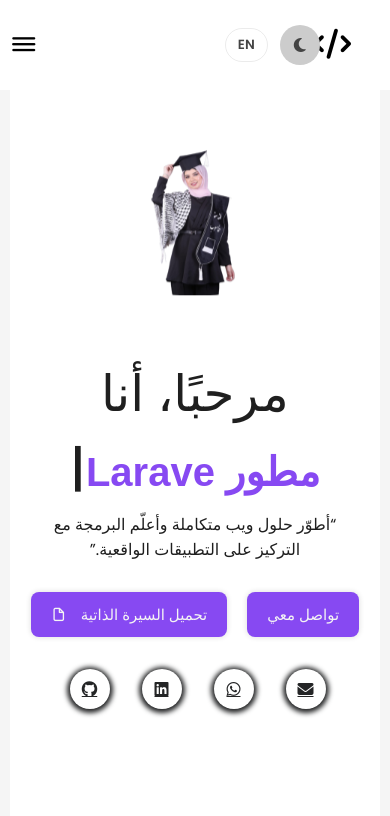
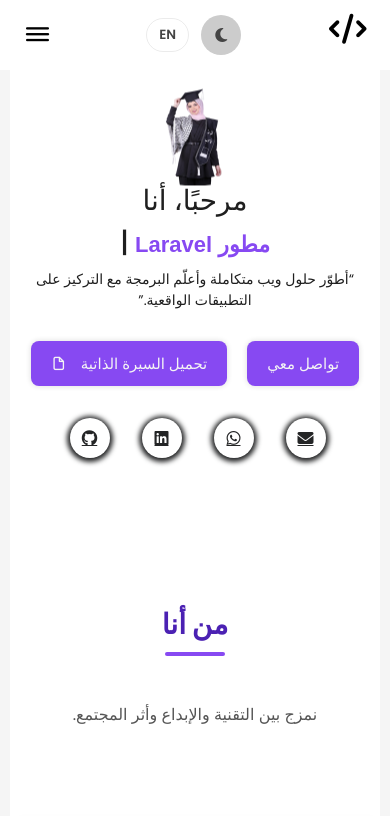
Before and after one commit to mays-alkhalil/Portfolio-React, a React (Create React App) app: page / in a window 390 px wide. Shown: the top 816 px of the page. Built offline with nearby package versions, Linux system fonts and the light colour scheme; a web font is replaced by a local one.

Commit message:
Improve responsive layout for mobile and tablet

```diff
--- a/src/components/styles/style.css
+++ b/src/components/styles/style.css
@@ -115,7 +115,8 @@
 .nav_menu_list{
     display: flex;
     /* بنعرضوا بشكل صف */
-    column-gap: -30px;
+    gap: 16px;
+    align-items: center;
     /* العناصر راح تداخل شوي */
 
 }
@@ -164,65 +165,65 @@
     background: var(--first-color);
 
 }
-/* التصميم الافتراضي */
-.nav-menu {
-    display: block; /* أخفِ القائمة افتراضيًا */
-  }
+@media (max-width: 1024px) {
+    nav {
+        padding-inline: 6vw;
+    }
 
-  .nav-menu.active {
-    display: flex; /* أظهر القائمة عند تفعيلها */
+    .nav-link {
+        padding-inline: 10px;
+    }
+}
 
-  }
+@media (max-width: 900px) {
+    nav {
+        height: 70px;
+        line-height: 70px;
+    }
 
-
-
-
-
-
-  /* الشاشات الصغيرة (مثلاً الهواتف المحمولة) */
-  @media (max-width: 768px) {
     .nav-menu {
-      top: 50px; /* مسافة أصغر */
-      width: 100%; /* تأخذ عرض الجهاز */
-      left: 0; /* ابدأ من اليسار */
+        position: fixed;
+        top: 70px;
+        left: 0;
+        right: 0;
+        flex-direction: column;
+        align-items: center;
+        gap: 16px;
+        background: var(--nav-color);
+        padding: 20px;
+        transform: translateY(-120%);
+        opacity: 0;
+        pointer-events: none;
+        transition: 0.3s;
+        box-shadow: 0 10px 30px rgba(0, 0, 0, 0.08);
     }
 
     .nav-menu.active {
-      display: flex;
-      margin-left: 400px; /* إزالة أي هوامش جانبية */
-    }
-
-    .nav-menu .nav_list {
-      text-align: center; /* جعل النصوص في المنتصف */
-    }
-  }
-
-  /* الشاشات الأكبر (مثلاً الأجهزة اللوحية) */
-  @media (min-width: 769px) and (max-width: 1024px) {
-    .nav-menu {
-      position: static; /* استخدم التنسيق العادي */
-      display: flex; /* القائمة تظهر أفقية افتراضيًا */
-      justify-content: center; /* تمركز العناصر */
-    }
-
-    .nav-menu.active {
-      display: flex;
-      margin-left: 850px;
+        transform: translateY(0);
+        opacity: 1;
+        pointer-events: auto;
     }
 
     .nav_menu_list {
-      display: flex;
-      flex-direction: row; /* العناصر في خط أفقي */
+        flex-direction: column;
+        width: 100%;
     }
 
     .nav_list {
-      border: none; /* إزالة الخط الفاصل */
-      padding: 0 15px; /* حواف أصغر */
+        text-align: center;
+        width: 100%;
     }
-  }
 
+    .mode {
+        margin-right: 0;
+    }
 
-
+    .nav-menu-btn {
+        display: flex;
+        align-items: center;
+        justify-content: center;
+    }
+}
 
 /* mode */
 
@@ -309,14 +310,14 @@
 }
 
 .featured-text .hello{
-    font-size: 50px;
+    font-size: clamp(28px, 4vw, 50px);
     font-weight: 500;
     margin-bottom:  -20px;
     color: var(--text-color);
 }
 
 .featured-name{
-    font-size: 50px;
+    font-size: clamp(32px, 4.5vw, 50px);
     font-weight: 600;
     margin-block: 20px;
     color: #8749f2;
@@ -328,14 +329,14 @@
     color: #8749f2;
     font-size: 8px;
     font-weight: 600;
-        font-size: 40px;
+        font-size: clamp(22px, 3.5vw, 40px);
         font-weight: bold;
 
 
 }
 
 .text-info{
-    font-size: 16px;
+    font-size: clamp(14px, 2.2vw, 16px);
     margin-bottom: 30px;
     color: var(--text-color);
 }
@@ -443,16 +444,16 @@
 
 .image{
     margin-top: 10%;
-    width: 500px;
-    height: 700px;
+    width: min(500px, 80vw);
+    height: min(700px, 90vw);
     border-radius: 40% 40% 40% 40%;
     overflow: hidden;
     animation: imgFloat 5s ease-in-out infinite;
 }
 
 .image img{
-    width: 500px;
-    height:700px ;
+    width: 100%;
+    height: 100%;
     object-fit: cover;
     /* يضمن أن الصورة تملأ الحاوية بالكامل دون تشويه أو قطع. */
 }
@@ -469,8 +470,7 @@
 .section{
     padding-block: 5em;
     /* اضافة مسافة من الاعلى والاسفل */
-    margin-left: 150px;
-    margin-right: 150px;
+    margin-inline: clamp(16px, 7vw, 150px);
 }
 
 .row{
@@ -478,6 +478,7 @@
     justify-content:space-between ;
     width: 100%;
     gap: 50px;
+    flex-wrap: wrap;
 
 }
 
@@ -485,6 +486,7 @@
 .col {
     display: flex;
     width: 50%;
+    flex: 1 1 320px;
 
 }
 
@@ -666,6 +668,18 @@
 .Project-box:hover label{
     color: #fff;
     z-index: 2;
+}
+
+@media (max-width: 1024px){
+    .Project-box{
+        width: calc(50% - 20px);
+    }
+}
+
+@media (max-width: 768px){
+    .Project-box{
+        width: 100%;
+    }
 }
 
 
@@ -872,58 +886,26 @@
 /* media query= 900px */
 
 @media only screen and (max-width:900px){
-.nav-menu-btn{
-    display: none;
-}
-
-.nav-menu.responsive{
-    left: 0;
-}
-
-.nav-menu {
-    position: fixed;
-    top: 0;
-    left: -100%;
-    flex-direction: column;
-    justify-content: center;
-    align-items: center;
-    background: rgba(250,250,250,0.7);
-    backdrop-filter: blur(5px);
-    width: 300px;border-radius: 0px 30px 0px 30px;
-    min-height: 450px;
-    height: 100vh;
-    transition: 0.3s ;
-
-
-}
-
-.nav_menu_list{
-    flex-direction: column;
-}
-.nav-menu-btn{
-    display: flex;
-    align-items: center;
-    justify-content: center;
-}
-
-.featured-box{
-    flex-direction: column;
-    justify-content: center;
-    height: 100vh;
-}
-
-
+    .featured-box{
+        flex-direction: column;
+        justify-content: center;
+        height: auto;
+        min-height: auto;
+        padding-top: 30px;
+    }
 
     .featured-text{
         width: 100%;
         order: 2;
         justify-content: center;
         align-content: flex-start;
-        min-height: 60vh;
+        text-align: center;
+        min-height: auto;
     }
 
     .social_icons{
         margin-top: 2em;
+        justify-content: center;
     }
 
     .featured-image{
@@ -931,12 +913,12 @@
         justify-content: center;
         min-height: 150px;
         width: 100%;
-        margin-top: 56px;
+        margin-top: 40px;
 
     }
     .image,.image img{
-        width: 150px;
-        height: 150px;
+        width: min(220px, 60vw);
+        height: min(220px, 60vw);
     }
 
     .row{
@@ -963,17 +945,11 @@
     }
 
     .Project-box{
-        width: 80%;
+        width: 100%;
+        max-width: 420px;
 
     }
-
-    .mode{
-        display: flex;
-        align-items: center;
-        margin-left: 60%;
-    }
 }
-
 
 
 /* media query = 540px */
@@ -1047,57 +1023,6 @@
     }
 }
 
-/* media query = 900px */
-@media only screen and (max-width: 900px) {
-    .featured-box {
-        flex-direction: column;
-        align-items: center;
-        justify-content: center;
-        padding: 20px;
-    }
-
-    .featured-text {
-        text-align: center;
-        width: 100%;
-        padding: 10px 0;
-    }
-
-    .featured-image {
-        display: flex;
-        justify-content: center;
-        margin: 20px 0;
-    }
-
-    .image, .image img {
-        width: 150px;
-        height: 150px;
-        object-fit: cover;
-    }
-    .text-btn{
-        display: flex;
-        text-align: center;
-        justify-content: center;
-        justify-items: center;
-    }
-    .social_icons{
-display: flex;
-text-align: center;
-justify-content: center;
-justify-items: center;
-    }
-
-    .row {
-        flex-direction: column;
-        gap: 20px;
-        margin: 0;
-        padding: 0 10px;
-    }
-}
-
-
-
-
-
 body.dark .about-info p,
 body.dark .Project-box label,
 body.dark .Project-box h3,
```
